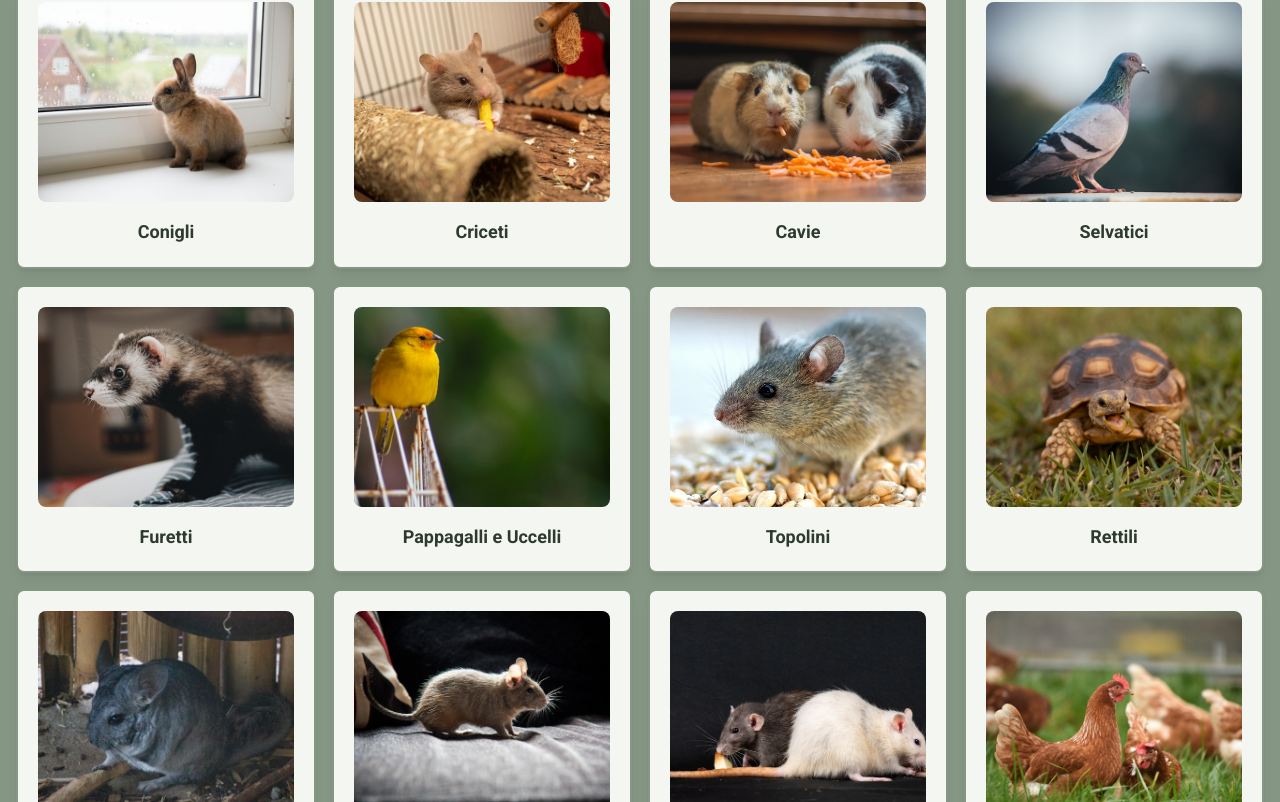
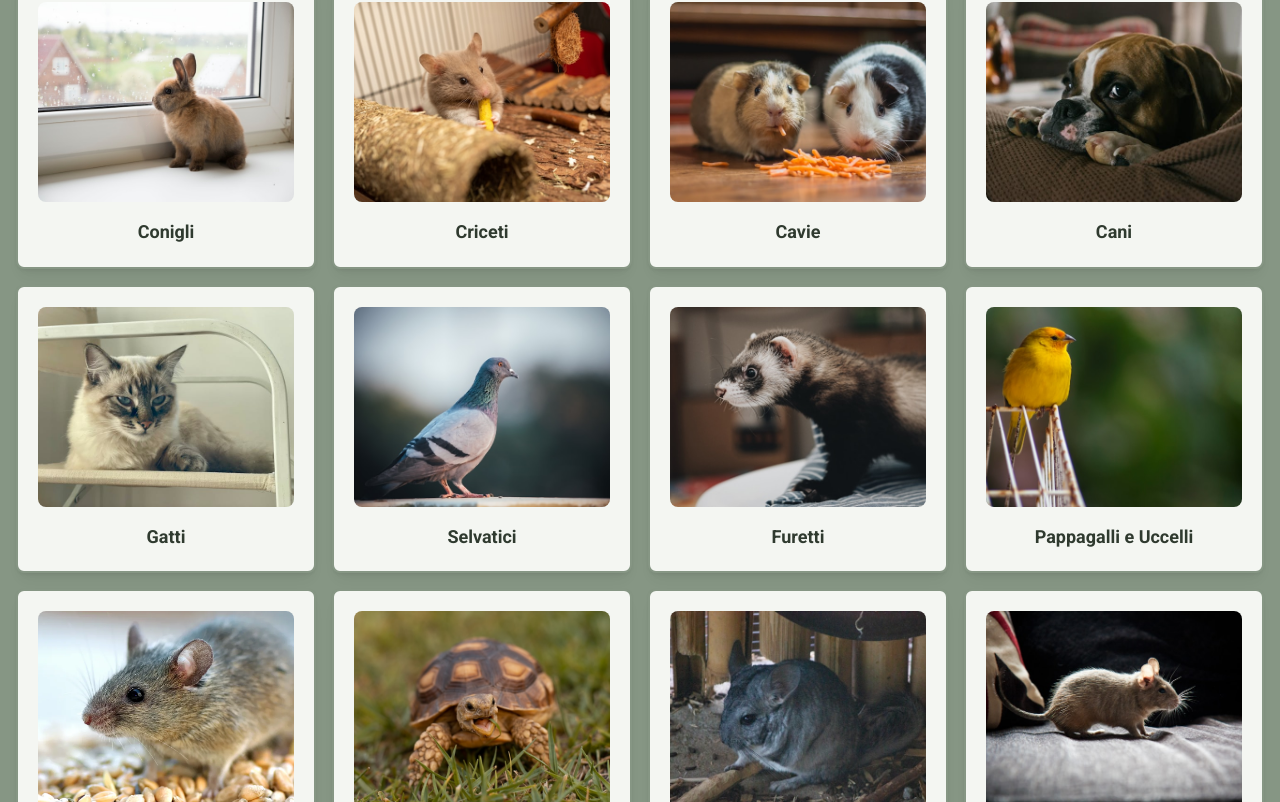
Before and after one commit to Jfscastro88/Vet-Rosita-Web, a Next.js app in the folder RosiVetStudio/: page / in a window 1280 px wide. Shown: the part 2254-3056 px from the top of the page. Built offline with nearby package versions, Linux system fonts and the light colour scheme.

Commit message:
update 1.7 animails

```diff
--- a/RosiVetStudio/src/components/animals/AnimalsWeCareFor.tsx
+++ b/RosiVetStudio/src/components/animals/AnimalsWeCareFor.tsx
@@ -15,12 +15,16 @@ import animal09 from "@/assets/animals/degu.jpg";
 import animal10 from "@/assets/animals/rattodomestico.jpg";
 import animal11 from "@/assets/animals/topolino.jpg";
 import animal12 from "@/assets/animals/galina.jpg";
+import animal13 from "@/assets/animals/cani.jpg";
+import animal14 from "@/assets/animals/gatti.jpg";
 
 export default function AnimalsWeCareFor() {
   const animals = [
     { name: "Conigli", image: animal01 },
     { name: "Criceti", image: animal02 },
     { name: "Cavie", image: animal03 },
+    { name: "Cani", image: animal13 },
+    { name: "Gatti", image: animal14 },
     { name: "Selvatici", image: animal07 },
     { name: "Furetti", image: animal04 },
     { name: "Pappagalli e Uccelli", image: animal05 },
```
Also changed, not shown: RosiVetStudio/src/assets/animals/cani.jpg (added), RosiVetStudio/src/assets/animals/gatti.jpg (added).
